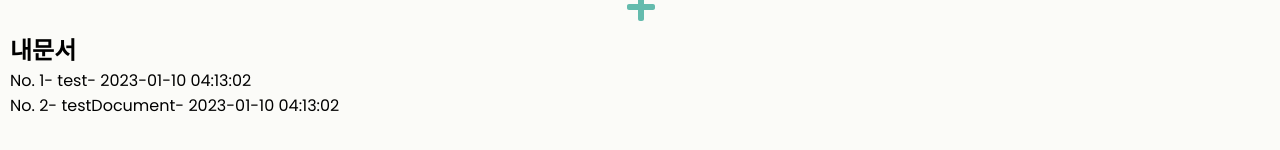
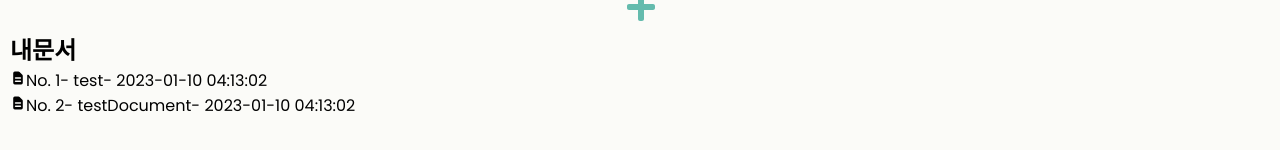
Before and after one commit to wrikit/wrikitFront, a React (Create React App) app: page /document in a window 1280 px wide. Shown: the part 186-336 px from the top of the page. Built offline with nearby package versions, Linux system fonts and the light colour scheme; no server answers; the HTML template or start-up script is replaced by a standard one.

Commit message:
feat: 문서아이콘 추가

```diff
--- a/package.json
+++ b/package.json
@@ -5,6 +5,7 @@
   "dependencies": {
     "@ckeditor/ckeditor5-build-classic": "^35.4.0",
     "@ckeditor/ckeditor5-react": "^5.0.5",
+    "@heroicons/react": "^2.0.16",
     "@testing-library/jest-dom": "^5.16.5",
     "@testing-library/react": "^13.4.0",
     "@testing-library/user-event": "^13.5.0",
--- a/src/components/DocumentPage/DocumentItem.js
+++ b/src/components/DocumentPage/DocumentItem.js
@@ -1,3 +1,4 @@
+import { HiDocumentText } from "react-icons/hi";
 //documentItem컴포넌트 문서 번호, 이름, 마지막업데이트날짜
 const DocumentItem = (props) => {
   // props
@@ -9,6 +10,7 @@ const DocumentItem = (props) => {
   return (
     <div className="DocumentItem">
       <div>
+        <HiDocumentText />
         <span className="id">No. {document.id}</span>
         <span className="docName">- {document.docName}</span>
         <span className="lastUpdate">- {document.lastUpdate}</span>
```
Also changed, not shown: 1 other file (tests, documents, lock files or other folders).
